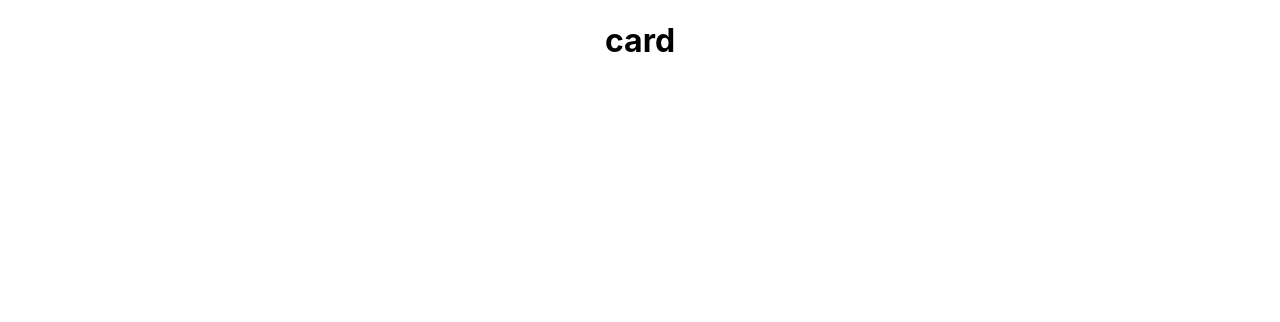
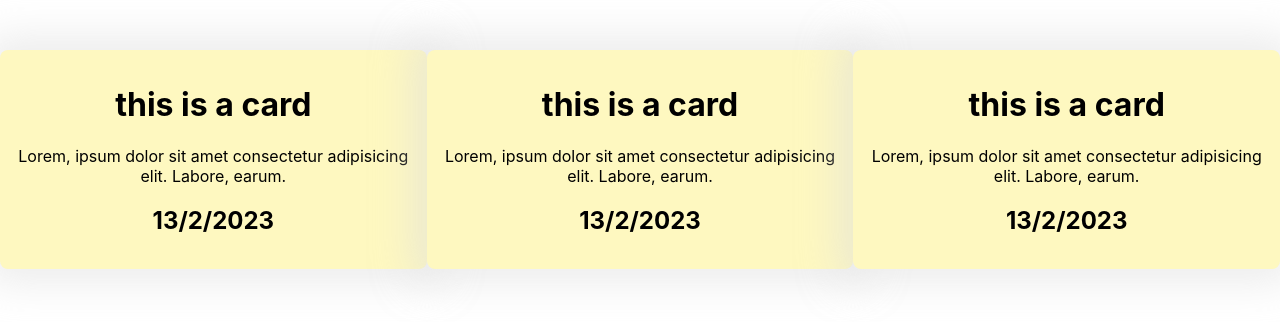
Before and after one commit to debrajpaul244/gitLearn, a React (Create React App) app: page / in a window 1280 px wide. Shown: the top 322 px of the page. Built offline with nearby package versions, Linux system fonts and the light colour scheme.

Commit message:
createing new component called card

```diff
--- a/src/App.css
+++ b/src/App.css
@@ -1,3 +1,4 @@
-* {
+.App {
   text-align: center;
+  margin: 50px 0 auto;
 }
--- a/src/App.js
+++ b/src/App.js
@@ -1,10 +1,10 @@
 import "./App.css";
-import Card from "./components/Card";
+import CardInner from "./components/CardInner";
 
 function App() {
   return (
     <div className="App">
-      <Card />
+      <CardInner />
     </div>
   );
 }
--- /dev/null
+++ b/src/components/Card.css
@@ -0,0 +1,8 @@
+.card {
+  box-shadow: 0 0 38px 15px #dddddd8a;
+  width: 400px;
+  padding: 14px;
+  border-radius: 8px;
+  background: #fef8c0;
+  margin: 0 auto;
+}
--- a/src/components/Card.js
+++ b/src/components/Card.js
@@ -1,10 +1,25 @@
 import React from "react";
+import "./Card.css";
 
 const Card = () => {
+  const title = "this is a card";
+  const desc =
+    "Lorem, ipsum dolor sit amet consectetur adipisicing elit. Labore, earum.";
+  let date = new Date();
+  let getDate = date.getDate();
+  let getMonth = date.getMonth();
+  let getYear = date.getFullYear();
+
+  let currentDate = `${getDate}/${getMonth + 1}/${getYear}`;
+
   return (
-    <React.Fragment>
-      <h1>card</h1>
-    </React.Fragment>
+    <>
+      <div className="card">
+        <h1>{title}</h1>
+        <p>{desc}</p>
+        <h2>{currentDate}</h2>
+      </div>
+    </>
   );
 };
 
--- /dev/null
+++ b/src/components/CardInner.css
@@ -0,0 +1,3 @@
+.card_inner {
+  display: flex;
+}
--- /dev/null
+++ b/src/components/CardInner.js
@@ -0,0 +1,15 @@
+import React from "react";
+import Card from "./Card";
+import "./CardInner.css";
+
+const CardInner = () => {
+  return (
+    <div className="card_inner">
+      <Card />
+      <Card />
+      <Card />
+    </div>
+  );
+};
+
+export default CardInner;
```
Also changed, not shown: src/reportWebVitals.js (deleted, +0 -13 lines), src/setupTests.js (deleted, +0 -5 lines), 1 other file (tests, documents, lock files or other folders).
